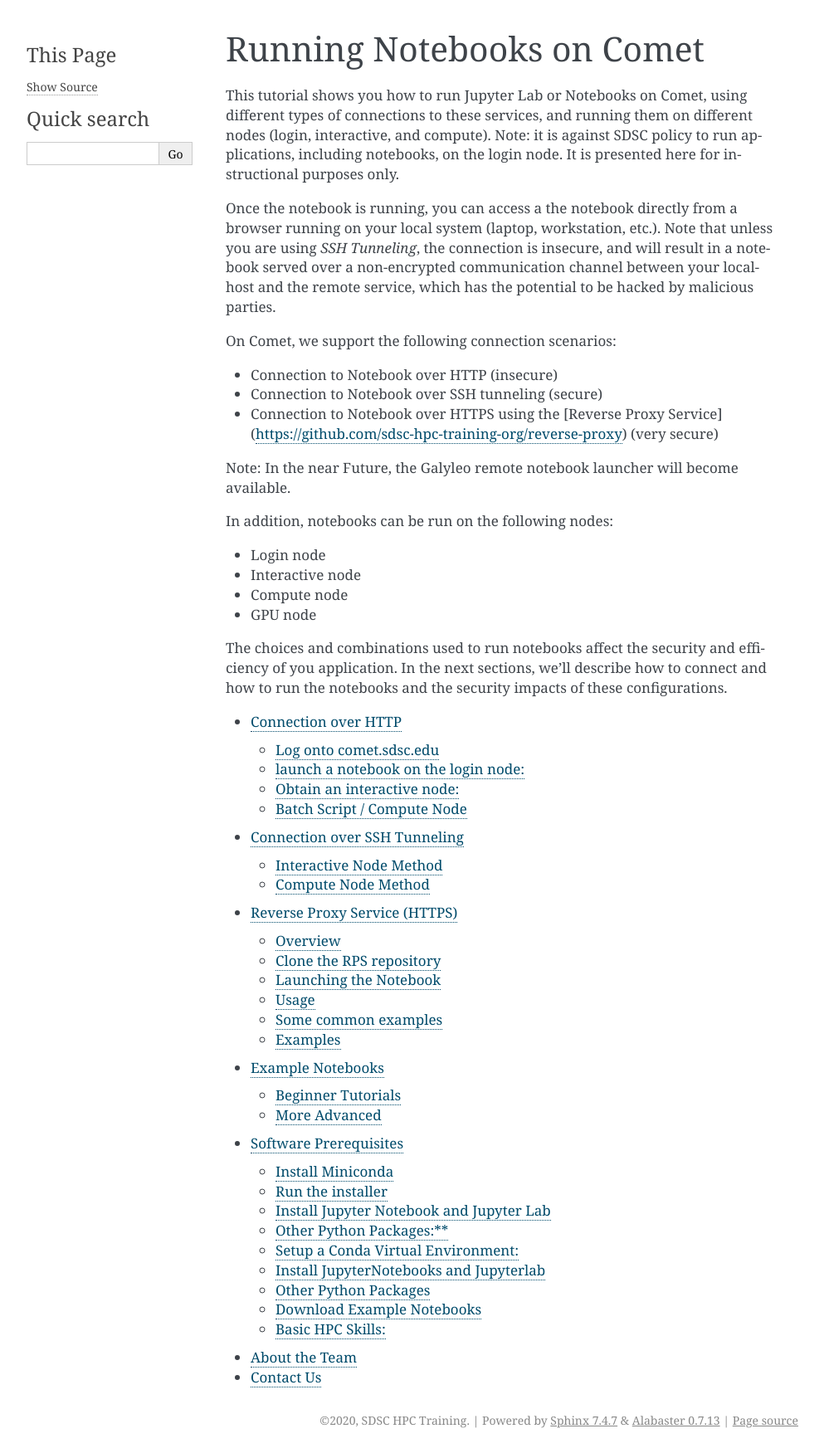
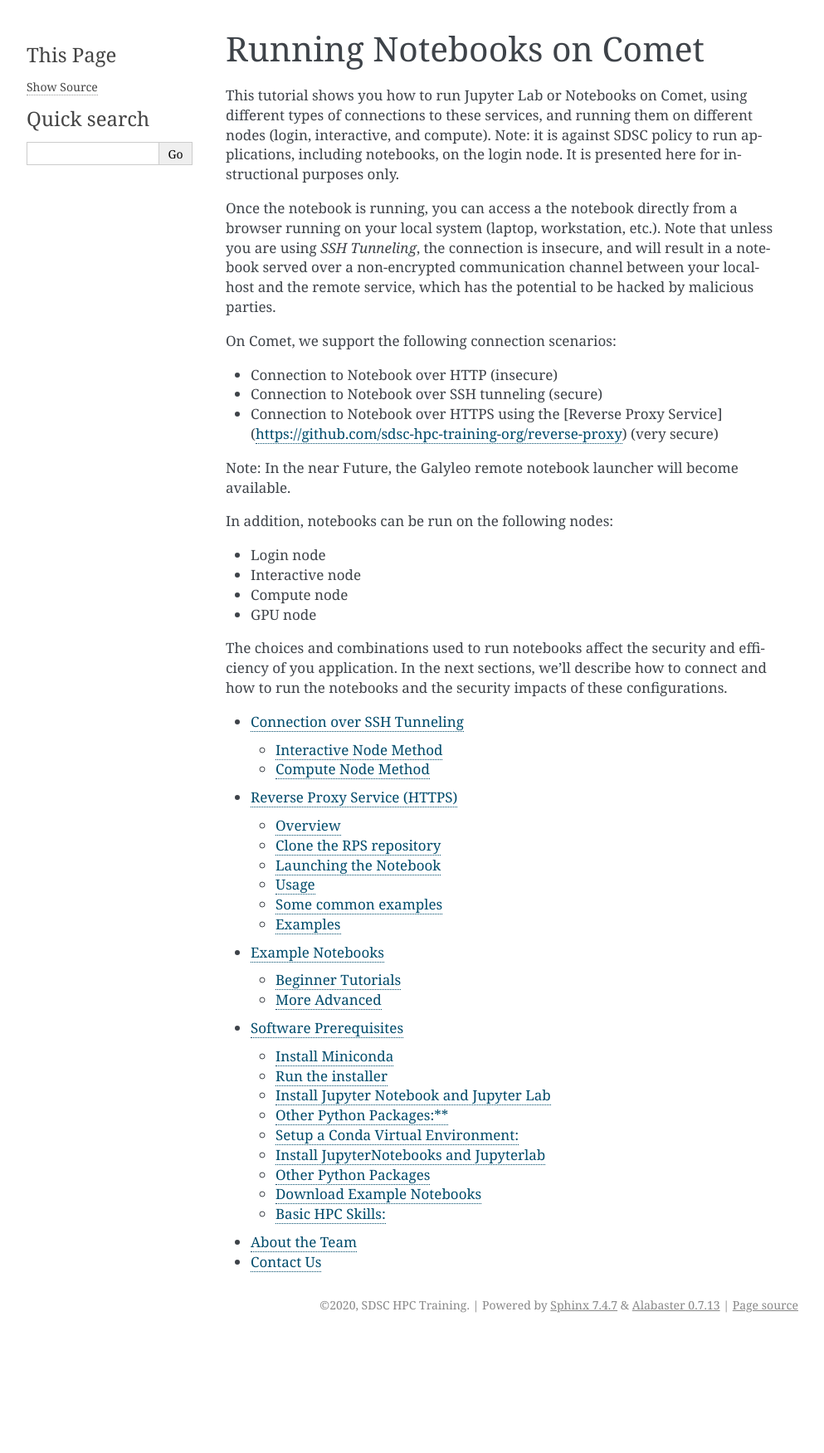
Before and after one commit to sdsc-hpc-training-org/notebooks-101, a Sphinx documentation site: the page built from Docs/source/index.rst, in a window 1280 px wide. Shown: the whole page at 83% size, without its empty margins (148-1141 px from the left). Built offline with Sphinx 7.4.7, drawn with Linux system fonts in a browser that asks for light colours; after the commit the page ends 1612 px from its top, so only the background shows below that; some of the changed lines change nothing that is shown.

Commit message:
removing HTTP notebook from menu

```diff
--- a/Docs/source/index.rst
+++ b/Docs/source/index.rst
@@ -31,7 +31,6 @@
 .. toctree::
    :maxdepth: 2
 
-   methods/sshConnect.md
    methods/tunneling.md
    methods/reverseProxy.md
    examples.md
```
